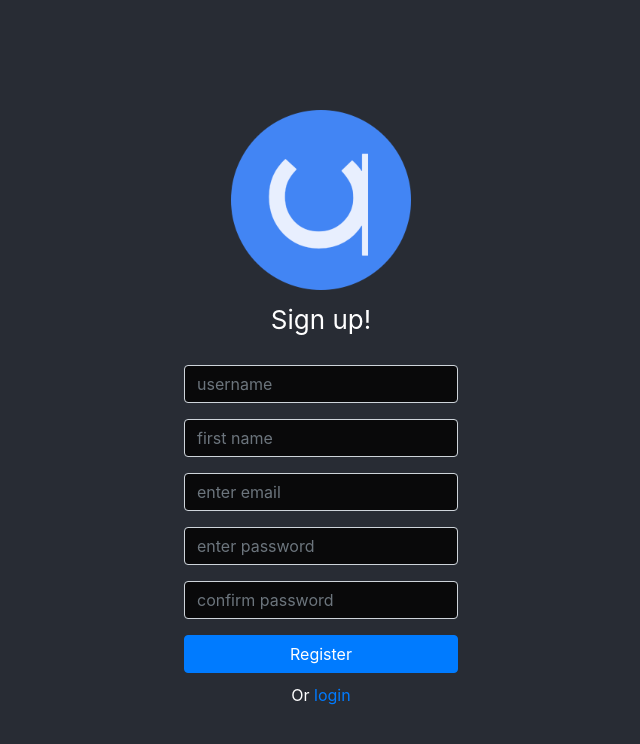
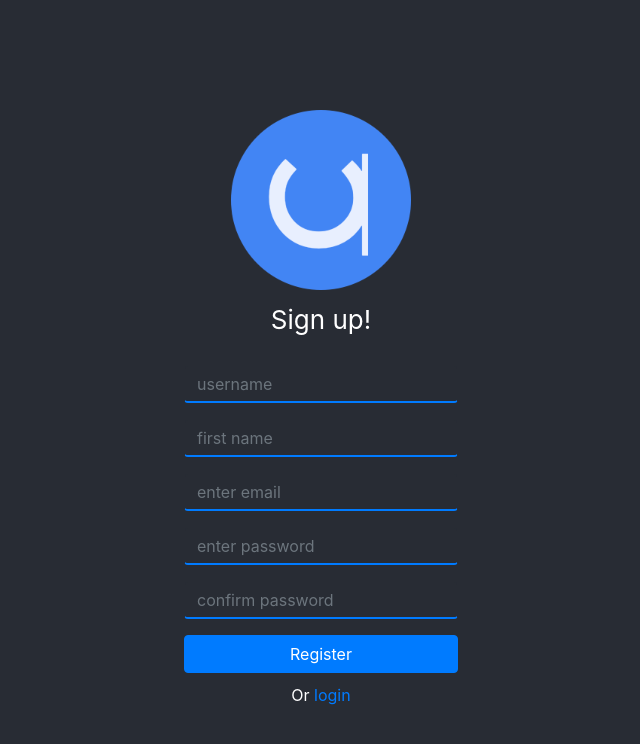
Before and after one commit to jackfperryjr/noctis, a React (Create React App) app: page /noctis/register in a window 1280 px wide. Shown: the top 744 px of the page, without its empty margins (319-959 px from the left). Built offline with nearby package versions, Linux system fonts and the light colour scheme.

Commit message:
Changed input control colors

```diff
--- a/src/App.css
+++ b/src/App.css
@@ -77,8 +77,25 @@ form {
   margin: 10px;
 }
 
-.form-control {
-  background-color : #09090a;
+input[type="text"],
+input[type="password"],
+input[type="email"],
+input[type="date"],
+input[type="number"],
+input[type="text"]:focus,
+input[type="password"]:focus,
+input[type="email"]:focus,
+input[type="date"]:focus,
+input[type="number"]:focus  {
+  outline: 0 none;
+  border: 1px solid transparent;
+  border-bottom: 2px solid #007bff;
+}
+
+.form-control,
+.form-control:focus,
+.form-control:active {
+  background-color : #282c34;
 }
 
 .form-container {
```
Also changed, not shown: 12 other files (tests, documents, lock files or other folders).
